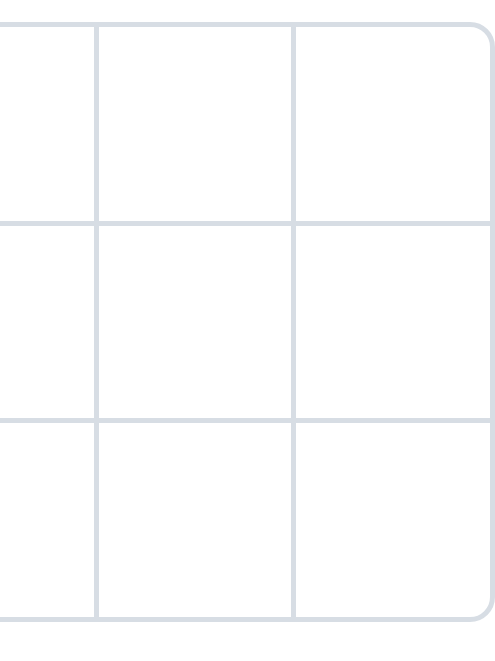
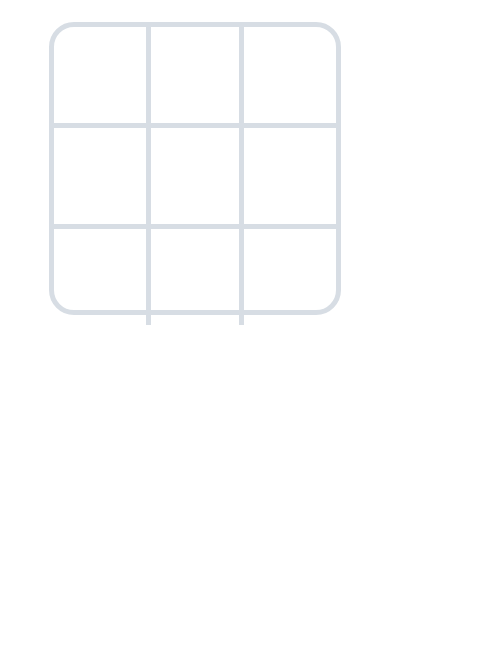
Before and after one commit to daqnal/react-games, an Astro site: page / in a window 390 px wide. Shown: the part 173-834 px from the top of the page, 495 px wide, since content can reach past the window. Built offline with nearby package versions, Linux system fonts and the light colour scheme; Astro itself is replaced by a stand-in of ours.

Commit message:
make kinda responsive on mobile

```diff
--- a/src/components/Game.css
+++ b/src/components/Game.css
@@ -31,8 +31,10 @@
     flex-direction: column;
     justify-content: space-around;
 
-    width: 600px;
-    height: 600px;
+    width: 75vw;
+    height: 75vw;
+    max-width: 600px;
+    max-height: 600px;
     border: 5px solid oklch(var(--nc));
     border-radius: 25px;
 }
@@ -43,7 +45,7 @@
     border: none;
     margin: 0;
     padding: 0;
-    font-size: 130%;
+    font-size: 100%;
 
 }
 
```
